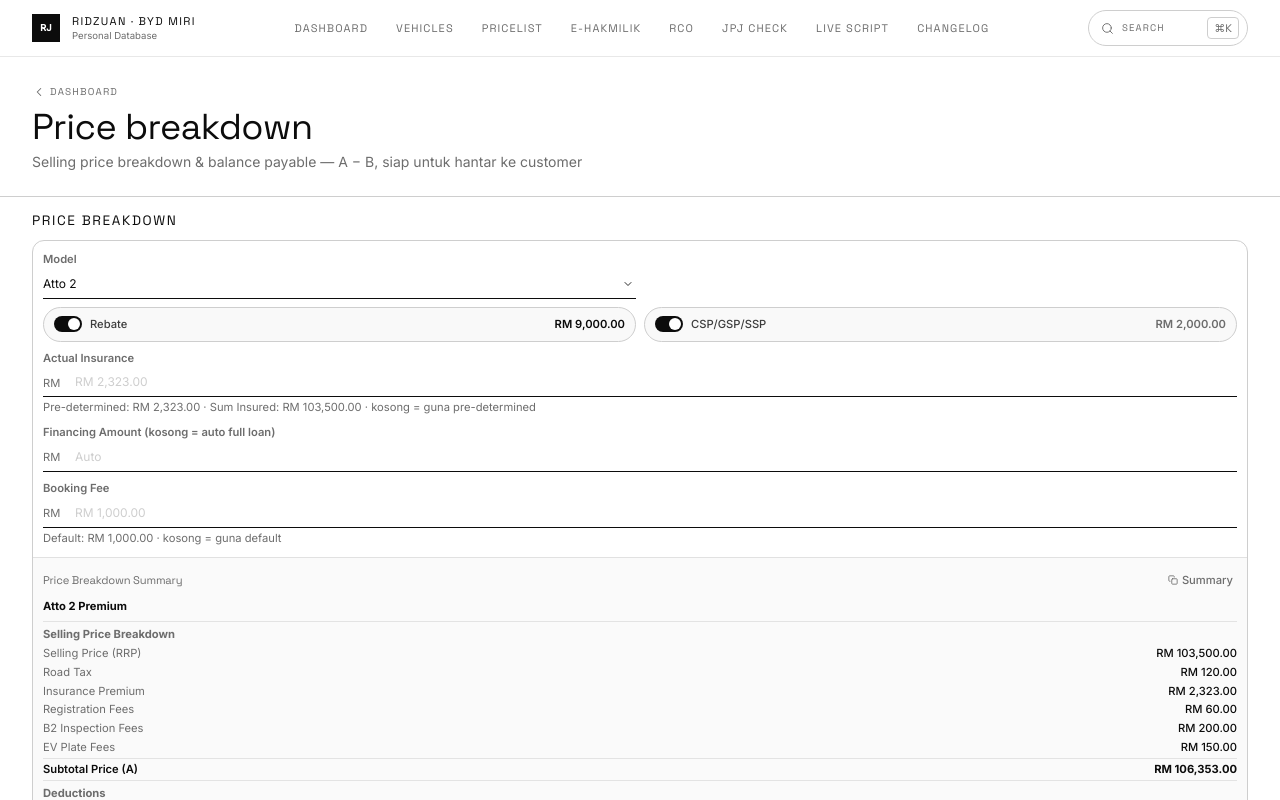
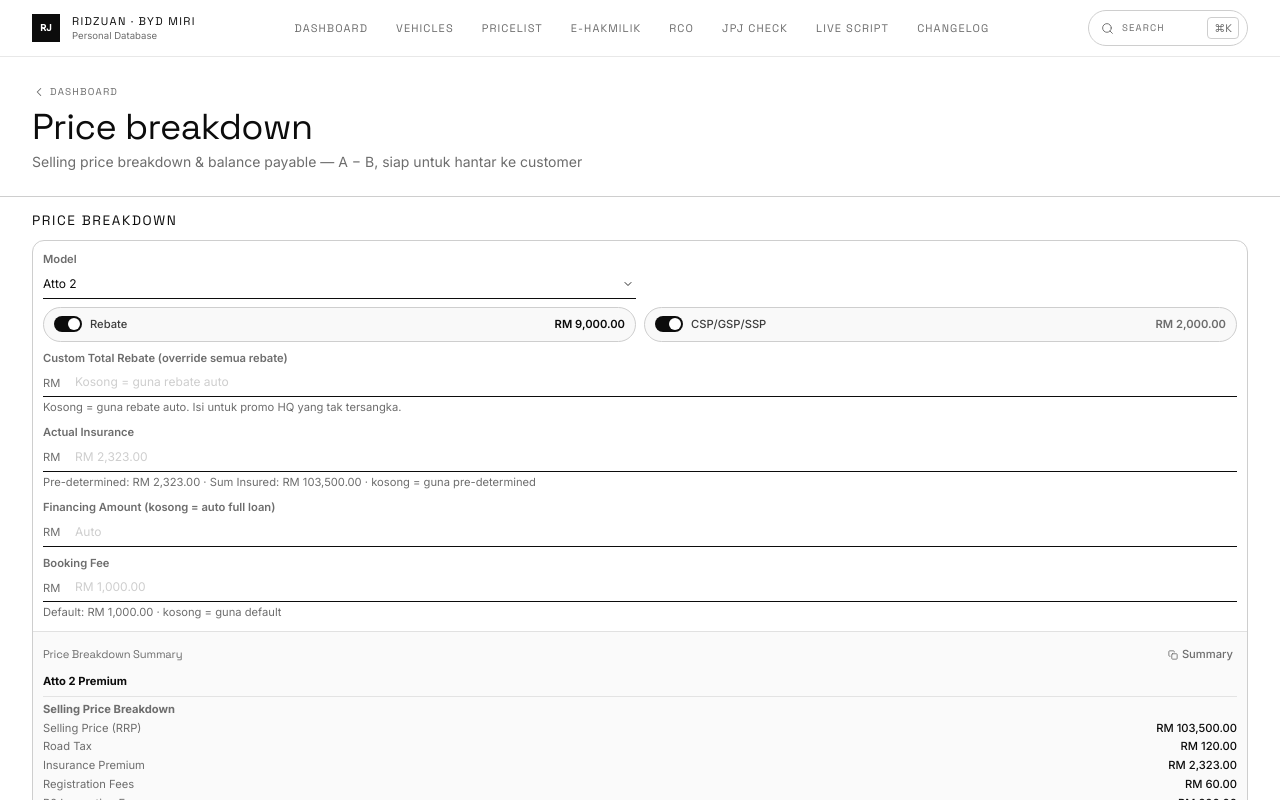
Before and after one commit to rznjhr-dot/bydmiri-data, a Next.js app: page /top-up in a window 1280 px wide. Shown: the top 800 px of the page. Built offline with nearby package versions, Linux system fonts and the light colour scheme.

Commit message:
V4.12: Custom Total Rebate override on Price Breakdown

```diff
--- a/src/components/TopUpCalculator.tsx
+++ b/src/components/TopUpCalculator.tsx
@@ -38,6 +38,7 @@
   const [actualInsurance, setActualInsurance] = useState("");
   const [approvedLoan, setApprovedLoan] = useState("");
   const [bookingFeeInput, setBookingFeeInput] = useState("");
+  const [customRebateInput, setCustomRebateInput] = useState("");
   const [copied, setCopied] = useState(false);
 
   const currentVehicle = vehicles.find((v) => v.model === selectedModel) ?? vehicles[0];
@@ -62,6 +63,10 @@
 
   const actualIns = parseNum(actualInsurance) ?? estInsurance;
 
+  // Custom total rebate — overrides & disables the auto rebate + CSP when filled
+  const customRebate = parseNum(customRebateInput);
+  const hasCustomRebate = customRebate !== null;
+
   // Selling price breakdown (A)
   const sellingPrice = currentVariant.rrp ?? currentVariant.otrWithoutInsurance;
   const roadTax = currentVariant.roadTax ?? 0;
@@ -73,7 +78,7 @@
     sellingPrice + roadTax + insurancePremium + registrationFee + b2InspectionFee + evPlateFee;
 
   // Deductions (B) — full loan assumed; bank-approved amount if entered
-  const rebateTotal = rebate + cspAmount;
+  const rebateTotal = hasCustomRebate ? Math.max(0, customRebate) : rebate + cspAmount;
   const approved = parseNum(approvedLoan);
   const financing =
     approved !== null
@@ -100,7 +105,7 @@
       "",
       "DEDUCTIONS",
       "Financing Amount: " + (approved !== null ? formatCurrency(financing) : "Auto (" + formatCurrency(financing) + ")"),
-      "Rebate / Promo: -" + formatCurrency(rebateTotal),
+      "Rebate: -" + formatCurrency(rebateTotal),
       "Booking Fees: -" + formatCurrency(bookingFee),
       "Subtotal Deductions (B): " + formatCurrency(subtotalB),
       "",
@@ -142,6 +147,7 @@
     setActualInsurance("");
     setApprovedLoan("");
     setBookingFeeInput("");
+    setCustomRebateInput("");
   };
 
   const onVariantChange = (idx: number) => {
@@ -149,6 +155,7 @@
     setActualInsurance("");
     setApprovedLoan("");
     setBookingFeeInput("");
+    setCustomRebateInput("");
   };
 
   return (
@@ -196,9 +203,9 @@
             </div>
 
             {/* Rebate + CSP toggles */}
-            <div className="grid grid-cols-2 gap-2">
+            <div className={`grid grid-cols-2 gap-2 ${hasCustomRebate ? "opacity-40 pointer-events-none" : ""}`}>
               <div className="flex items-center justify-between bg-[var(--color-bg-tertiary)]/60 rounded-xl px-2.5 py-2 border border-[var(--color-border-primary)]">
-                <label className="flex items-center gap-2 cursor-pointer" onClick={() => setIncludeRebate(!includeRebate)}>
+                <label className="flex items-center gap-2 cursor-pointer" onClick={() => !hasCustomRebate && setIncludeRebate(!includeRebate)}>
                   <div className={`w-7 h-4 rounded-full transition-colors relative ${includeRebate ? "bg-accent" : "bg-neutral-300"}`}>
                     <div className={`absolute top-0.5 left-0.5 w-3 h-3 rounded-full bg-white  transition-transform ${includeRebate ? "translate-x-3" : ""}`} />
                   </div>
@@ -209,7 +216,7 @@
                 )}
               </div>
               <div className="flex items-center justify-between bg-[var(--color-bg-tertiary)]/60 rounded-xl px-2.5 py-2 border border-[var(--color-border-primary)]">
-                <label className="flex items-center gap-2 cursor-pointer" onClick={() => setIncludeCspRebate(!includeCspRebate)}>
+                <label className="flex items-center gap-2 cursor-pointer" onClick={() => !hasCustomRebate && setIncludeCspRebate(!includeCspRebate)}>
                   <div className={`w-7 h-4 rounded-full transition-colors relative ${includeCspRebate ? "bg-accent" : "bg-neutral-300"}`}>
                     <div className={`absolute top-0.5 left-0.5 w-3 h-3 rounded-full bg-white  transition-transform ${includeCspRebate ? "translate-x-3" : ""}`} />
                   </div>
@@ -217,6 +224,29 @@
                 </label>
                 <span className="text-[0.7rem] font-semibold text-[var(--color-text-tertiary)]">{formatCurrency(cspAmount)}</span>
               </div>
+            </div>
+
+            {/* Custom total rebate */}
+            <div>
+              <label className="block text-[0.7rem] font-semibold text-[var(--color-text-tertiary)] mb-0.5">
+                Custom Total Rebate (override semua rebate)
+              </label>
+              <div className="input-group">
+                <span className="input-prefix !text-[0.7rem]">RM</span>
+                <input
+                  type="text"
+                  inputMode="decimal"
+                  placeholder="Kosong = guna rebate auto"
+                  value={customRebateInput}
+                  onChange={(e) => setCustomRebateInput(e.target.value.replace(/[^0-9.,]/g, ""))}
+                  className="input !text-xs !py-1.5"
+                />
+              </div>
+              <p className={`text-[0.7rem] mt-0.5 ${hasCustomRebate ? "text-[var(--color-figure-black)] font-medium" : "text-[var(--color-text-tertiary)]"}`}>
+                {hasCustomRebate
+                  ? "Override aktif — Rebate & " + finance.additionalRebate.label + " di atas diabaikan."
+                  : "Kosong = guna rebate auto. Isi untuk promo HQ yang tak tersangka."}
+              </p>
             </div>
 
             {/* Actual insurance */}
@@ -351,7 +381,7 @@
                 <span className="font-medium">{approved !== null ? formatCurrency(financing) : "Auto (" + formatCurrency(financing) + ")"}</span>
               </div>
               <div className="flex justify-between col-span-2">
-                <span className="text-[var(--color-text-tertiary)]">Rebate / Promo</span>
+                <span className="text-[var(--color-text-tertiary)]">Rebate</span>
                 <span className="font-semibold text-[var(--color-figure-black)]">-{formatCurrency(rebateTotal)}</span>
               </div>
               <div className="flex justify-between col-span-2">
--- a/src/data/changelog.json
+++ b/src/data/changelog.json
@@ -1,4 +1,11 @@
 [
+  {
+    "version": "V4.12",
+    "date": "2026-10-29",
+    "changes": [
+      "Price Breakdown (/top-up) — new Custom Total Rebate field lets you key an exact rebate amount; when filled it overrides and disables the auto Rebate and CSP/GSP/SSP toggles (for unexpected HQ promos), and the summary row now shows a single 'Rebate' line"
+    ]
+  },
   {
     "version": "V4.10",
     "date": "2026-10-04",
```
